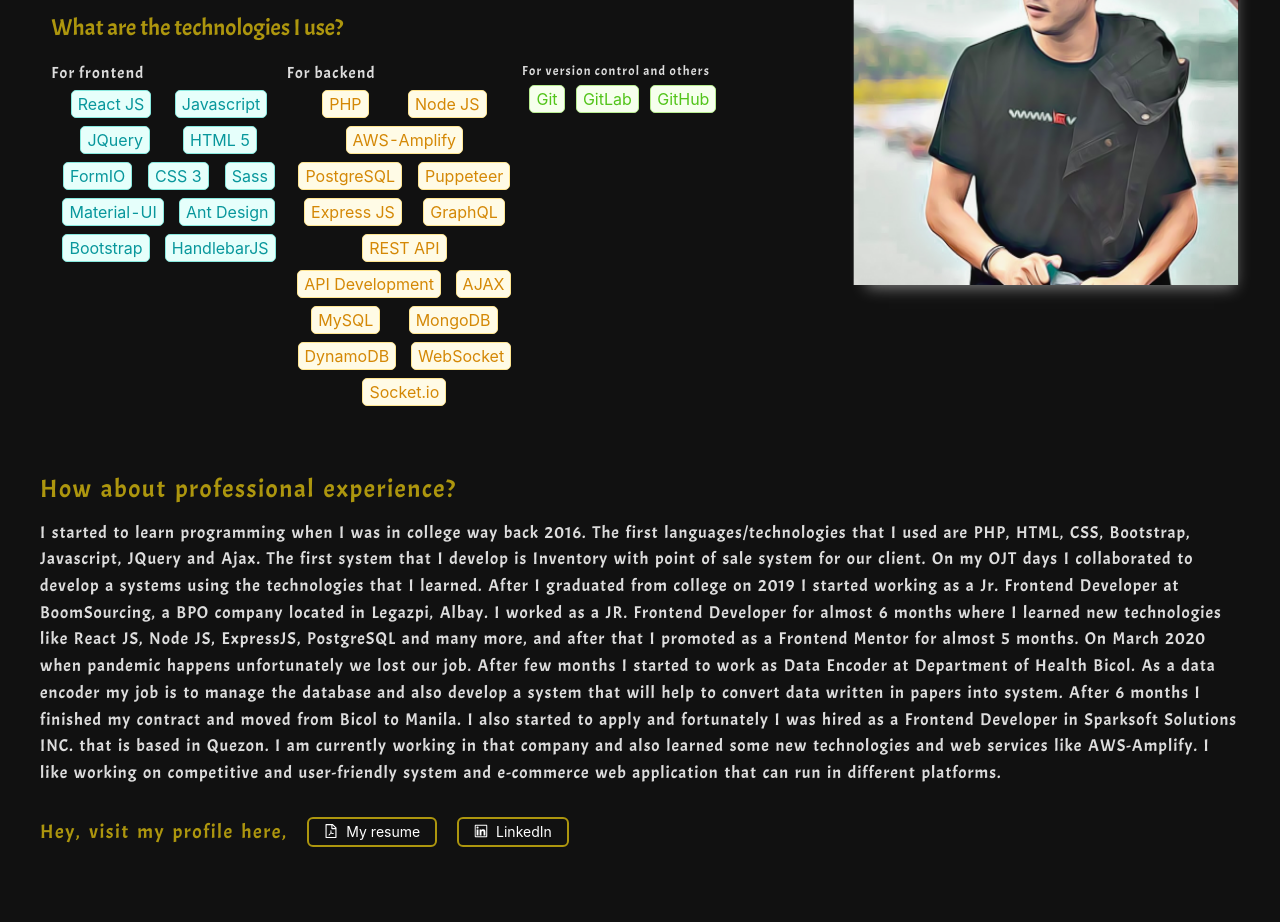
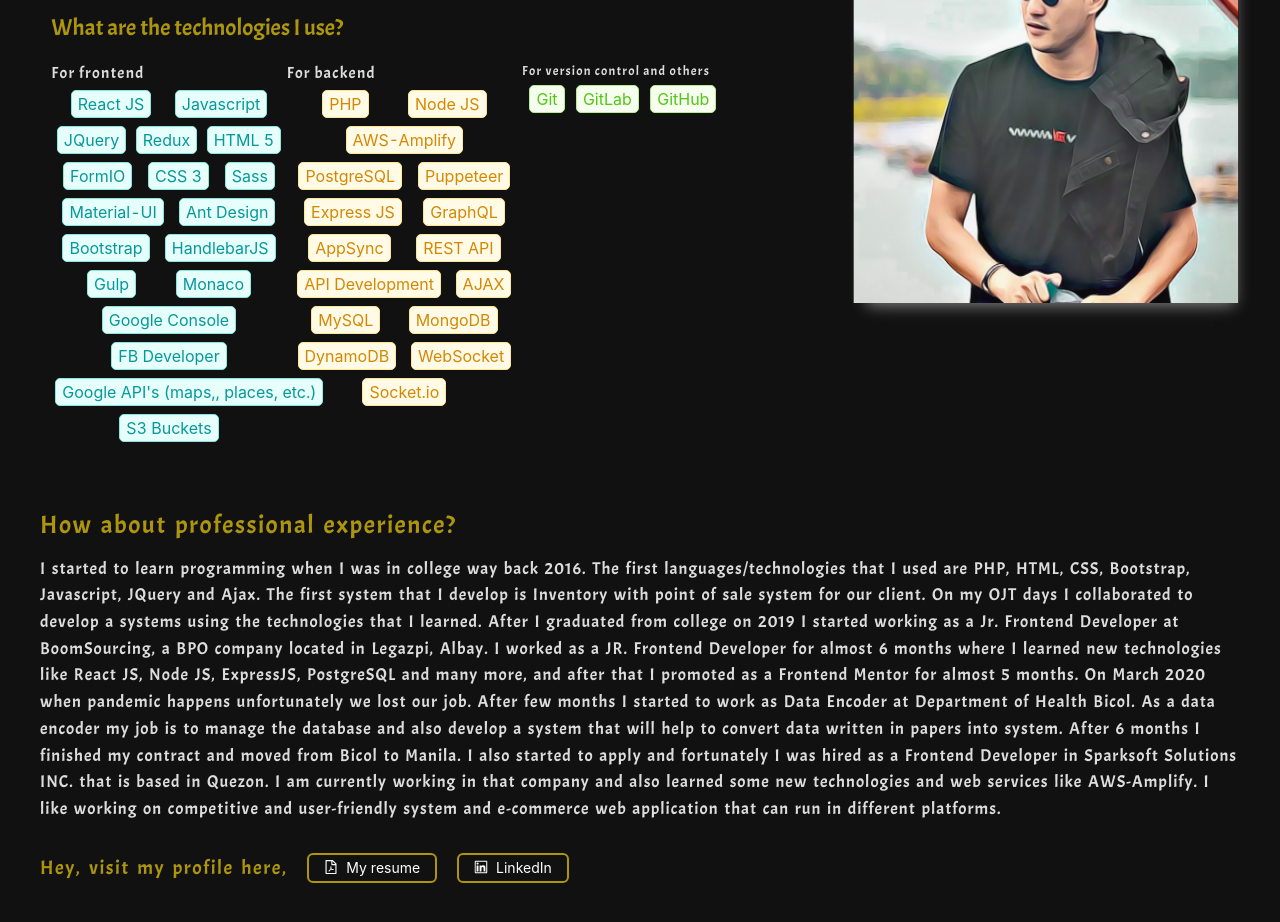
Before and after one commit to danielnebreja24/my-portfolio, a React (Create React App) app: page / in a window 1280 px wide. Shown: the part 1180-2102 px from the top of the page. Built offline with nearby package versions, Linux system fonts and the light colour scheme; a web font is replaced by a local one.

Commit message:
Update about.js
Add an additional tech stacks in both frontend and backend

```diff
--- a/src/components/about/about.js
+++ b/src/components/about/about.js
@@ -44,6 +44,7 @@ export default class About extends React.Component {
         "React JS",
         "Javascript",
         "JQuery",
+        "Redux",
         "HTML 5",
         "FormIO",
         "CSS 3",
@@ -51,7 +52,14 @@ export default class About extends React.Component {
         "Material-UI",
         "Ant Design",
         "Bootstrap",
-        "HandlebarJS"
+        "HandlebarJS",
+        "Gulp",
+        "Monaco",
+        "Google Console",
+        "FB Developer",
+        "Google API's (maps,, places, etc.)",
+        "S3 Buckets"
+
       ],
       backend: [
         "PHP",
@@ -61,6 +69,7 @@ export default class About extends React.Component {
         "Puppeteer",
         "Express JS",
         "GraphQL",
+        "AppSync",
         "REST API",
         "API Development",
         "AJAX",
```
